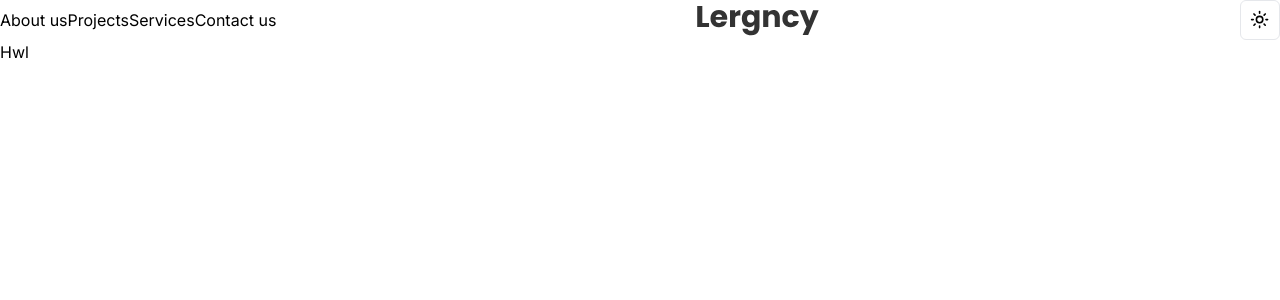
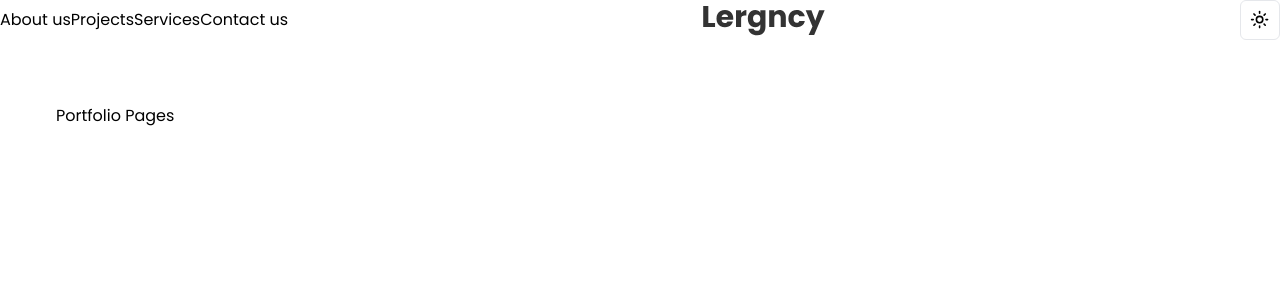
Before and after one commit to Codevware/digital-agency, a Next.js app: page / in a window 1280 px wide. Shown: the top 300 px of the page. Built offline with nearby package versions, Linux system fonts and the light colour scheme.

Commit message:
Layout setup

```diff
--- a/app/layout.tsx
+++ b/app/layout.tsx
@@ -1,10 +1,10 @@
-import "./globals.css";
-import type { Metadata } from "next";
-import { Inter } from "next/font/google";
 import Navbar from "@/components/Navbar";
 import { ThemeProvider } from "@/components/ThemeProvider";
+import type { Metadata } from "next";
+import { Poppins } from "next/font/google";
+import "./globals.css";
 
-const inter = Inter({ subsets: ["latin"] });
+const poppins = Poppins({ subsets: ["latin"], weight: ["300", "400", "500", "600", "700"] });
 
 export const metadata: Metadata = {
   title: "Create Next App",
@@ -18,9 +18,8 @@ export default function RootLayout({
 }) {
   return (
     <html lang="en">
-      <body className={inter.className}>
+      <body className={poppins.className}>
         <Navbar />
-
         <ThemeProvider attribute="class" defaultTheme="system" enableSystem>
           {children}
         </ThemeProvider>
--- a/app/page.tsx
+++ b/app/page.tsx
@@ -1,7 +1,9 @@
+import Portfolio from "@/components/Portfolio";
+
 export default function Home() {
   return (
-   <main className="bg-background h-screen">
-    Hwl
+   <main className="bg-background">
+   <Portfolio />
    </main>
   )
 }
--- /dev/null
+++ b/app/styles.ts
@@ -0,0 +1,17 @@
+const styles = {
+    paddingX: "sm:px-16 px-6",
+    paddingY: "sm:py-16 py-6",
+    padding: "sm:px-16 px-6 sm:py-16 py-10",
+
+    heroHeadText:
+      "text-primary lg:text-[6.8rem] sm:text-[40px] xs:text-[30px] text-[30px]",
+    heroSubText:
+      "text-tertiary font-medium lg:text-[0.8rem] sm:text-[26px] xs:text-[20px]",
+
+    sectionHeadText:
+      "text-primary md:text-[3.4rem] sm:text-[50px] xs:text-[40px] text-[30px]",
+    sectionSubText:
+      "sm:text-[0.8rem] text-[14px] text-primary",
+  };
+
+  export { styles };
--- /dev/null
+++ b/components/Container.tsx
@@ -0,0 +1,16 @@
+import { ReactNode } from "react";
+
+interface SectionWrapperProps {
+  children: ReactNode
+  className?: string | undefined
+}
+
+const SectionWrapper = ({children }:SectionWrapperProps) => {
+  return (
+    <div className="max-w-7xl mx-auto lg:px-14 md:px-10 sm:px-2 px-4 w-full overflow-x-hidden">
+      {children}
+    </div>
+  );
+};
+
+export default SectionWrapper
--- /dev/null
+++ b/components/Portfolio.tsx
@@ -0,0 +1,14 @@
+import { styles } from "@/app/styles";
+import SectionWrapper from "./Container";
+
+const Portfolio = () => {
+  return (
+    <div className={`${styles.paddingY}`}>
+      <SectionWrapper>
+        <h1>Portfolio Pages</h1>
+      </SectionWrapper>
+    </div>
+  );
+};
+
+export default Portfolio;
--- a/tailwind.config.js
+++ b/tailwind.config.js
@@ -18,6 +18,10 @@ module.exports = {
     extend: {
       colors: {
         background: "var(--background)",
+        primary: "var(--primary-color)",
+        secondry: "var(--secondery-color)",
+        tertiary: "var(--tertiary-color)",
+        backgroundSecondary: "var(--background-secondery)",
       },
 
       // colors: {
```
